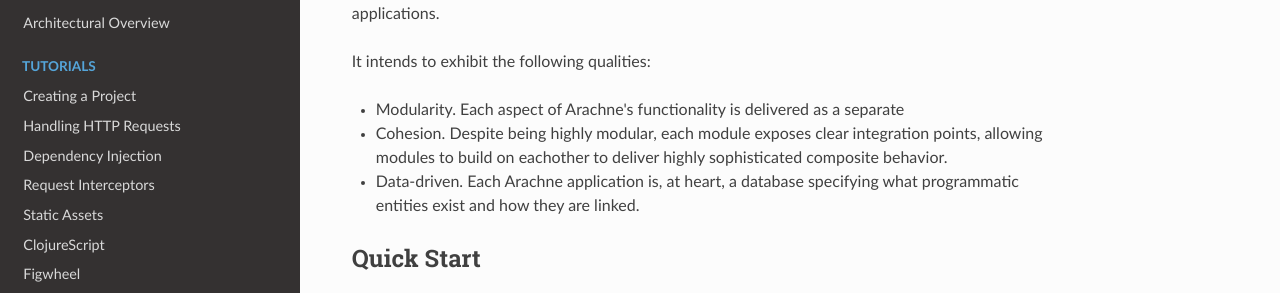
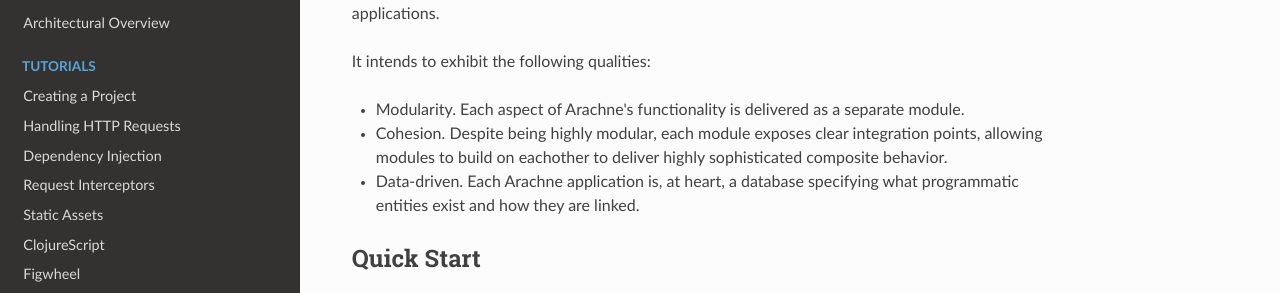
Before and after one commit to arachne-framework/arachne-docs, an MkDocs documentation site: the page built from docs/index.md, in a window 1280 px wide and 900 px high, scrolled down 351 px. Shown: the part 158-451 px from the top of the window. Built offline with MkDocs 1.6.1, drawn with Linux system fonts in a browser that asks for light colours; nearby versions of some CDN libraries; old or Windows-style settings are respelled for this version of MkDocs.

Commit message:
Update index.md
Add missing word, 'module.'

```diff
--- a/docs/index.md
+++ b/docs/index.md
@@ -8,7 +8,7 @@
 
 It intends to exhibit the following qualities:
 
-- Modularity. Each aspect of Arachne's functionality is delivered as a separate
+- Modularity. Each aspect of Arachne's functionality is delivered as a separate module.
 - Cohesion. Despite being highly modular, each module exposes clear integration points, allowing modules to build on eachother to deliver highly sophisticated composite behavior.
 - Data-driven. Each Arachne application is, at heart, a database specifying what programmatic entities exist and how they are linked.
 
```
